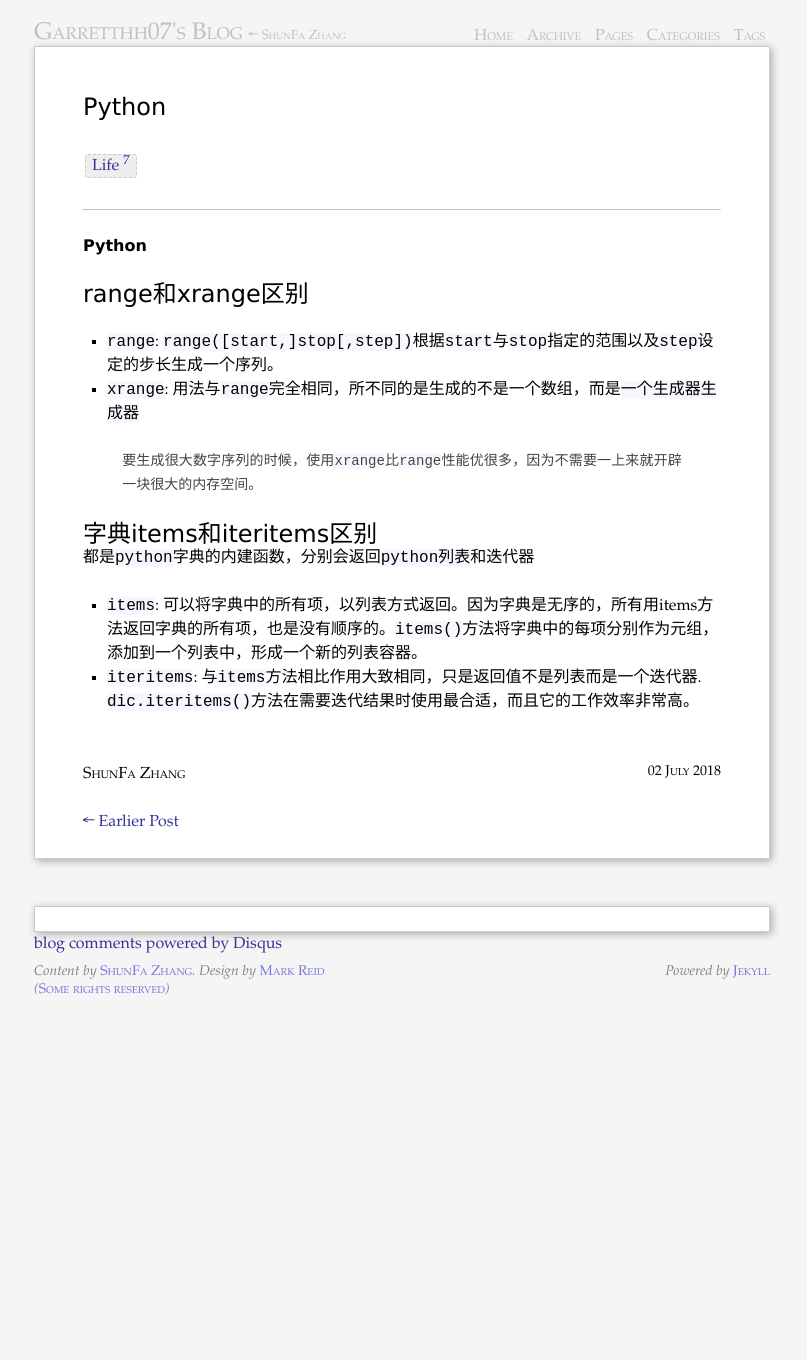
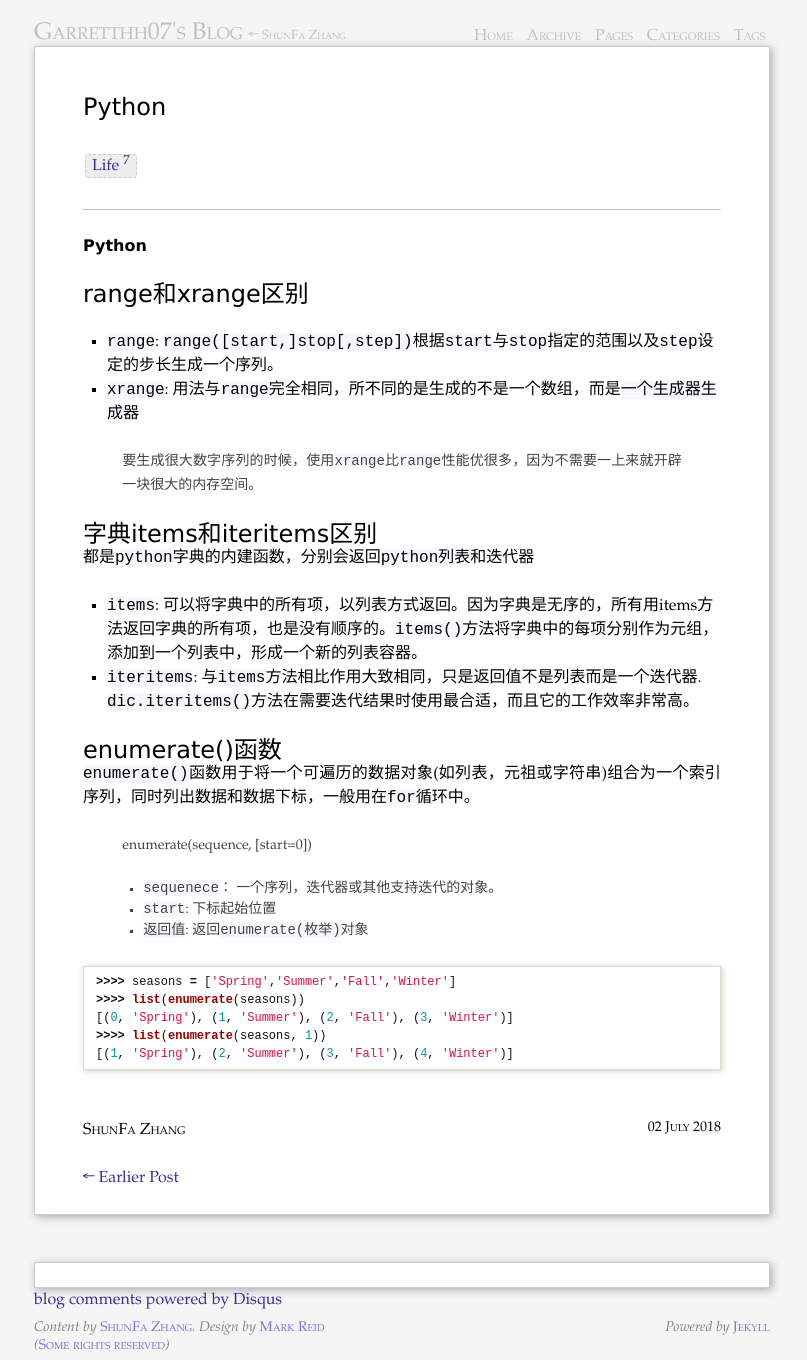
Before and after one commit to Garretthh07/Garretthh07.github.io, a Jekyll site: the page built from _posts/2018-7-02-Python.md, in a window 1280 px wide. Shown: the whole page, without its empty margins (238-1045 px from the left). Built offline with Jekyll 4.4.1, drawn with Linux system fonts in a browser that asks for light colours; comment, search, counter and statistics services are not loaded; before the commit the page ends 1004 px from its top, so only the background shows below that.

Commit message:
添加python enumerate 相关记录

````diff
--- a/_posts/2018-7-02-Python.md
+++ b/_posts/2018-7-02-Python.md
@@ -23,3 +23,19 @@ tags: [Life]
 * `items`: 可以将字典中的所有项，以列表方式返回。因为字典是无序的，所有用items方法返回字典的所有项，也是没有顺序的。`items()`方法将字典中的每项分别作为元组，添加到一个列表中，形成一个新的列表容器。
 * `iteritems`: 与`items`方法相比作用大致相同，只是返回值不是列表而是一个迭代器.
 `dic.iteritems()`方法在需要迭代结果时使用最合适，而且它的工作效率非常高。
+
+### enumerate()函数
+`enumerate()`函数用于将一个可遍历的数据对象(如列表，元祖或字符串)组合为一个索引序列，同时列出数据和数据下标，一般用在`for`循环中。
+
+> enumerate(sequence, [start=0])
+* `sequenece`： 一个序列，迭代器或其他支持迭代的对象。
+* `start`: 下标起始位置
+* `返回值`: 返回`enumerate(枚举)`对象
+
+```python
+>>>> seasons = ['Spring','Summer','Fall','Winter']
+>>>> list(enumerate(seasons))
+[(0, 'Spring'), (1, 'Summer'), (2, 'Fall'), (3, 'Winter')]
+>>>> list(enumerate(seasons, 1))
+[(1, 'Spring'), (2, 'Summer'), (3, 'Fall'), (4, 'Winter')]
+```
````
